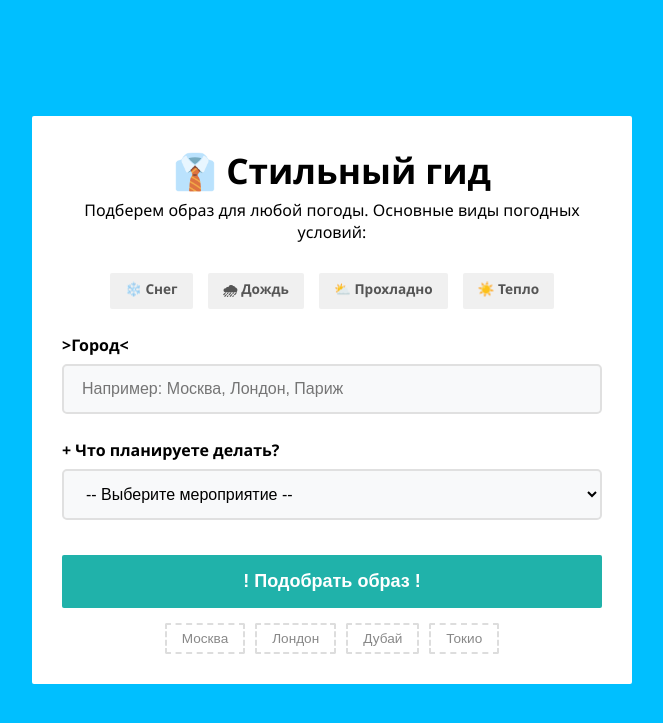
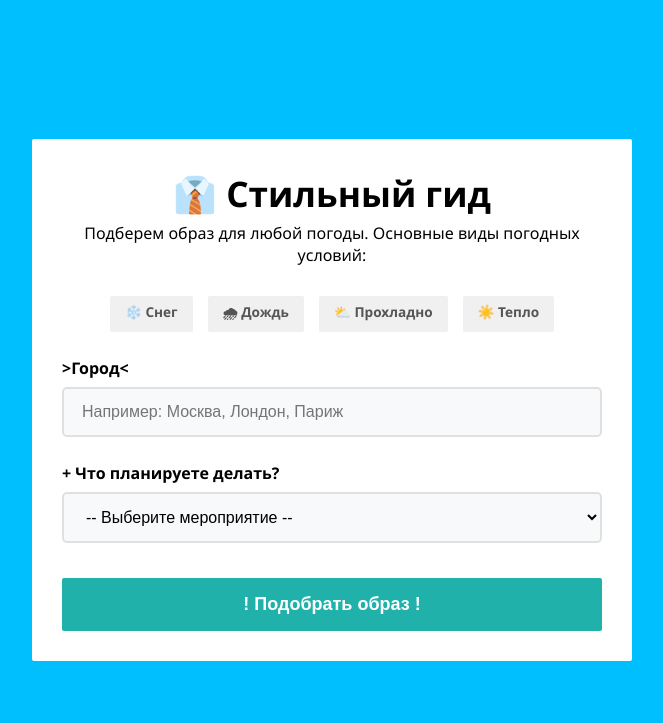
Before and after one commit to sanya-cl/broccoli, a Flask app: page / in a window 1280 px wide. Shown: the top 723 px of the page, without its empty margins (308-971 px from the left). Run offline with Flask 3, Linux system fonts and the light colour scheme.

Commit message:
Конечная версия

```diff
--- a/app.py
+++ b/app.py
@@ -210,31 +210,24 @@ def get_outfit_key(event_type, weather_category):
 
 
 def get_outfit(city_name, event_type):
-    """Главная функция подбора образа"""
-    # Получаем погоду
     weather_data = get_weather(city_name)
 
     if not weather_data:
         return None, None
 
-    # Определяем категорию погоды (одна из 4х)
     weather_category = get_weather_category(
         weather_data['main_weather'],
         weather_data['temperature']
     )
 
-    # Ищем образ
     outfit_key = get_outfit_key(event_type, weather_category)
     outfit = OUTFITS_DATABASE.get(outfit_key)
 
-    # Если точного образа нет, берем прогулку
     if not outfit:
         outfit = OUTFITS_DATABASE.get(f'walk_{weather_category}')
 
-    # Добавляем категорию погоды в данные
     weather_data['weather_category'] = weather_category
 
-    # Карта для эмодзи
     weather_emoji = {
         'снег': '❄️',
         'дождь': '🌧',
@@ -245,8 +238,6 @@ def get_outfit(city_name, event_type):
 
     return outfit, weather_data
 
-
-# ===== РОУТЫ =====
 @app.route('/', methods=['GET', 'POST'])
 def index():
     if request.method == 'POST':
@@ -261,11 +252,9 @@ def index():
             flash('Выберите мероприятие!', 'warning')
             return render_template('index.html')
 
-        # Получаем образ
         outfit, weather = get_outfit(city, event)
 
         if outfit and weather:
-            # Сохраняем в сессию
             session['outfit'] = outfit
             session['weather'] = weather
             session['city'] = city
@@ -281,7 +270,6 @@ def index():
 
 @app.route('/result')
 def result():
-    """Страница с результатом"""
     outfit = session.get('outfit')
     weather = session.get('weather')
     city = session.get('city')
@@ -300,7 +288,6 @@ def result():
 
 @app.route('/reset')
 def reset():
-    """Очистка сессии"""
     session.clear()
     flash('Все сброшено! Можете подобрать новый образ', 'info')
     return redirect(url_for('index'))
--- a/templates/index.html
+++ b/templates/index.html
@@ -245,12 +245,6 @@
                 </button>
             </form>
 
-            <div class="quick-examples">
-                <button class="example-btn" onclick="document.getElementById('city').value='Москва'">Москва</button>
-                <button class="example-btn" onclick="document.getElementById('city').value='Лондон'">Лондон</button>
-                <button class="example-btn" onclick="document.getElementById('city').value='Дубай'">Дубай</button>
-                <button class="example-btn" onclick="document.getElementById('city').value='Токио'">Токио</button>
-            </div>
         </div>
     </div>
 </body>
```
